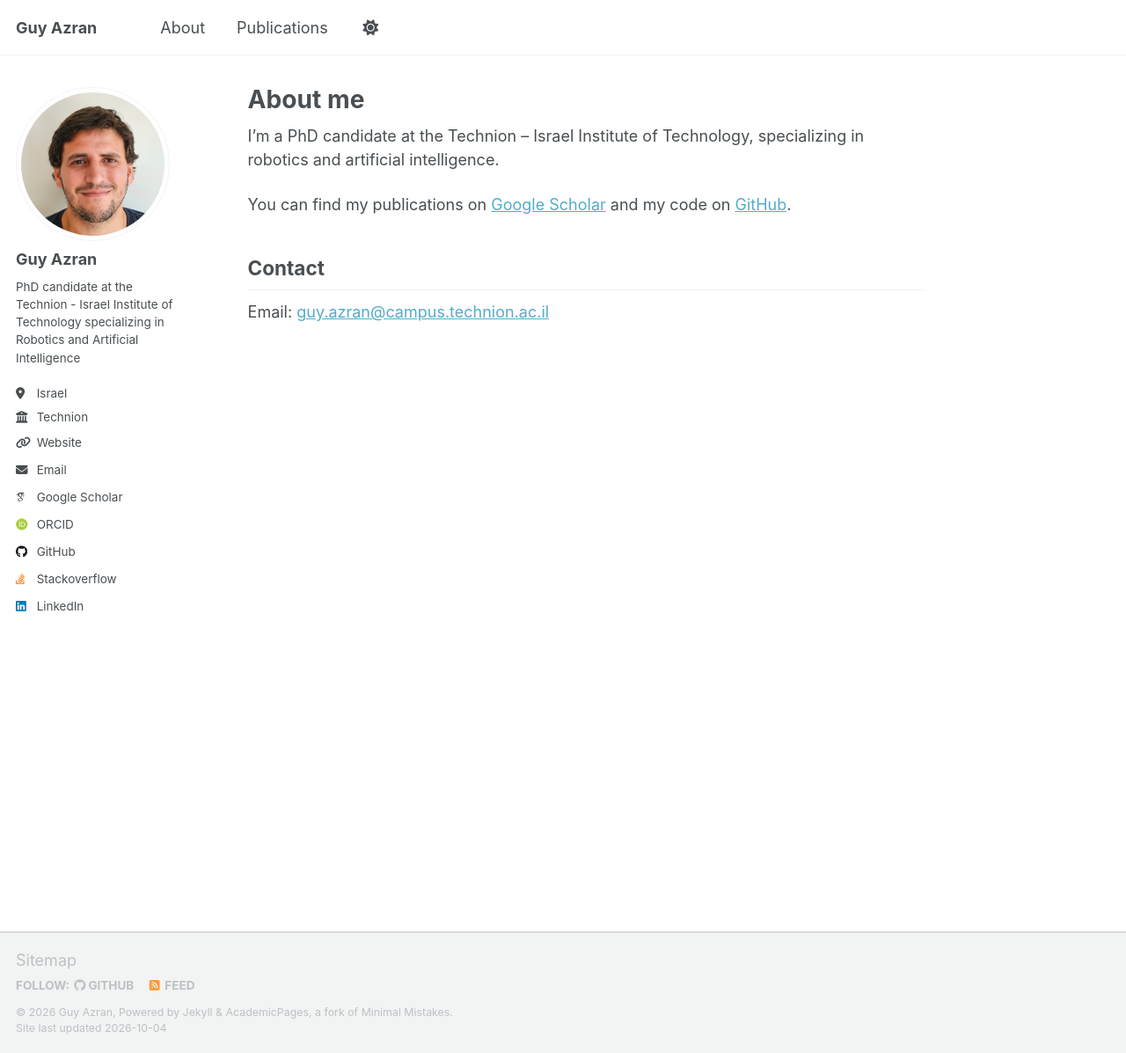
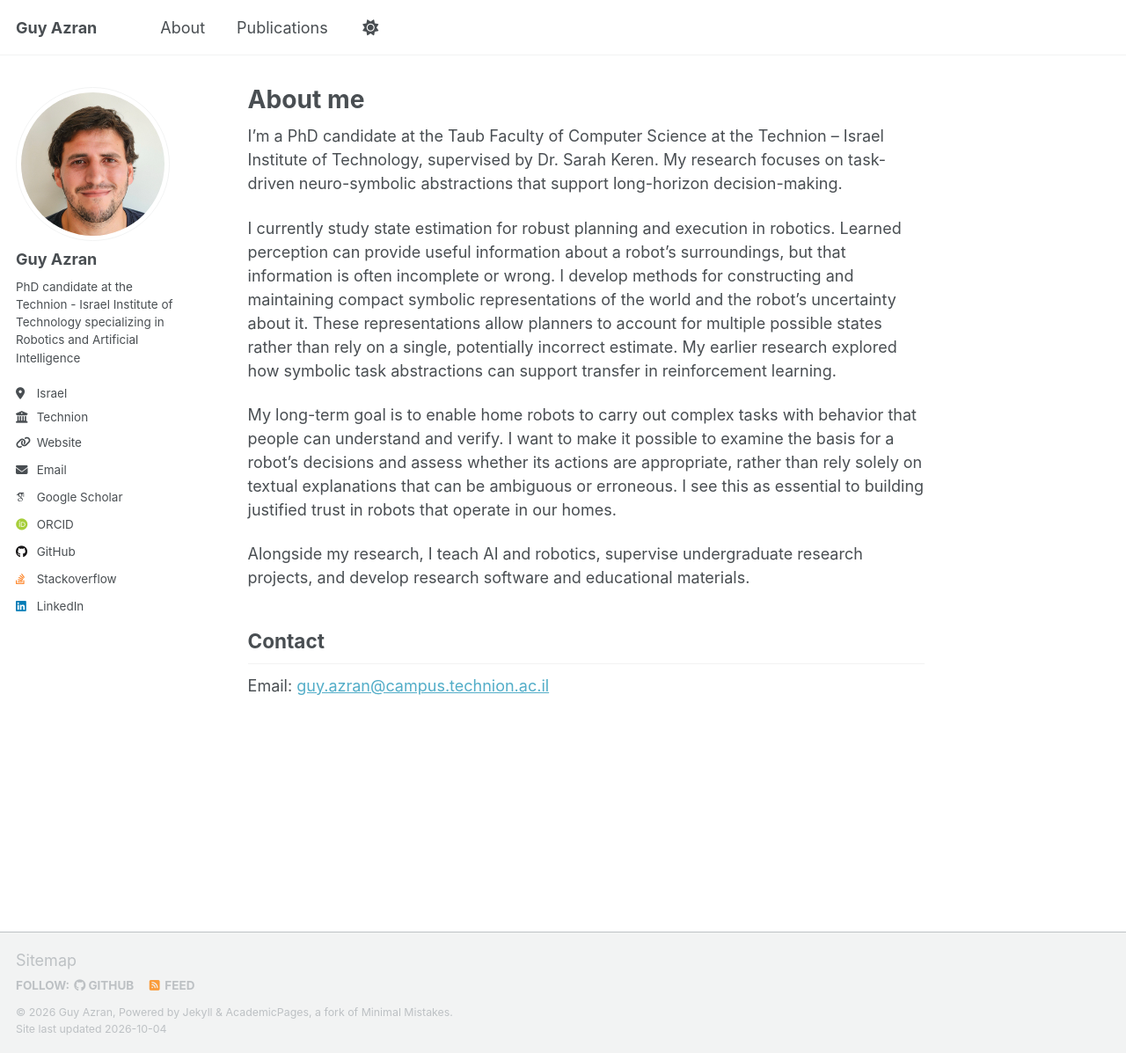
Before and after one commit to guyazran/guyazran.github.io, a Jekyll site: the page built from _pages/about.md, in a window 1280 px wide and 1197 px high. Shown: the whole window at 88% size. Built offline with Jekyll 4.4.1, drawn with Linux system fonts in a browser that asks for light colours; some web fonts are replaced; a script that is not in the unit is left out.

Commit message:
docs: update About page with research focus and vision

```diff
--- a/_pages/about.md
+++ b/_pages/about.md
@@ -7,9 +7,13 @@ redirect_from:
   - /about.html
 ---
 
-I'm a PhD candidate at the Technion – Israel Institute of Technology, specializing in robotics and artificial intelligence.
+I'm a PhD candidate at the Taub Faculty of Computer Science at the Technion – Israel Institute of Technology, supervised by Dr. Sarah Keren. My research focuses on task-driven neuro-symbolic abstractions that support long-horizon decision-making.
 
-You can find my publications on [Google Scholar]({{ site.author.googlescholar }}) and my code on [GitHub](https://github.com/{{ site.author.github }}).
+I currently study state estimation for robust planning and execution in robotics. Learned perception can provide useful information about a robot's surroundings, but that information is often incomplete or wrong. I develop methods for constructing and maintaining compact symbolic representations of the world and the robot's uncertainty about it. These representations allow planners to account for multiple possible states rather than rely on a single, potentially incorrect estimate. My earlier research explored how symbolic task abstractions can support transfer in reinforcement learning.
+
+My long-term goal is to enable home robots to carry out complex tasks with behavior that people can understand and verify. I want to make it possible to examine the basis for a robot’s decisions and assess whether its actions are appropriate, rather than rely solely on textual explanations that can be ambiguous or erroneous. I see this as essential to building justified trust in robots that operate in our homes.
+
+Alongside my research, I teach AI and robotics, supervise undergraduate research projects, and develop research software and educational materials.
 
 ## Contact
 
```
